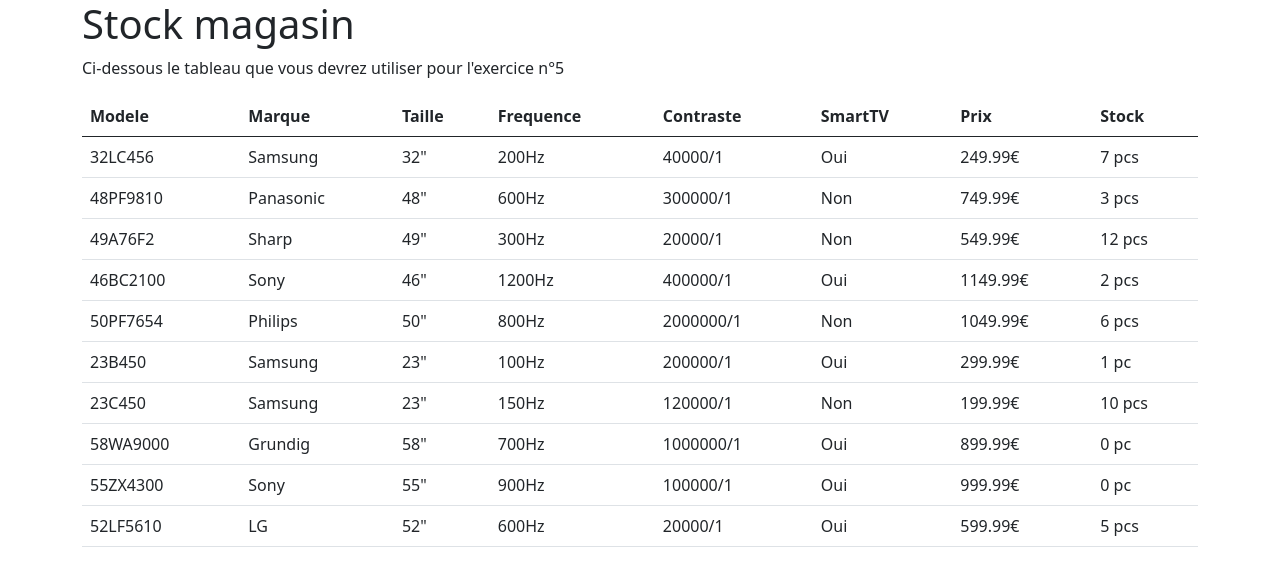
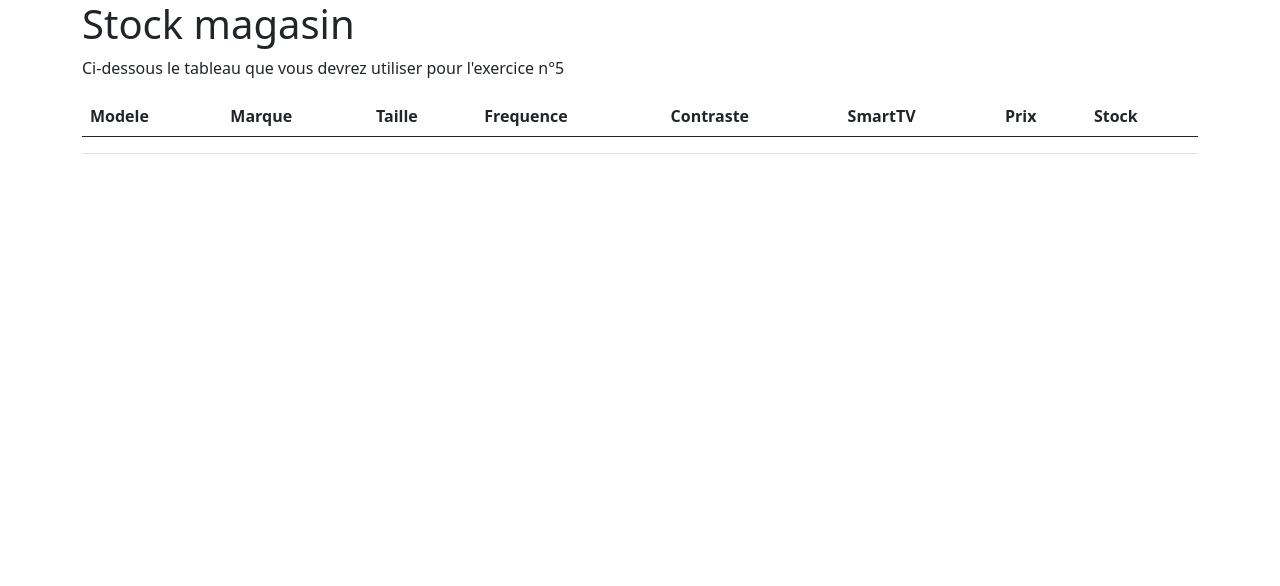
Before and after one commit to tpdevweb2021/backend-files, a PHP site: page /cas-pratique-2.php in a window 1280 px wide. Shown: the top 586 px of the page. Run offline with PHP 8.4, Linux system fonts and the light colour scheme; lists and menus that the app fills with data are empty.

Commit message:
hide resp cp2

```diff
--- a/cas-pratique-2.php
+++ b/cas-pratique-2.php
@@ -161,18 +161,16 @@ CONSIGNES
                     </tr>
                 </thead>
                 <tbody>
-                    <?php foreach($produits as $produit): ?>
                     <tr>
-                        <td><?= $produit['model'] ?></td>
-                        <td><?= $produit['brand'] ?></td>
-                        <td><?= $produit['size'] ?>"</td>
-                        <td><?= $produit['frequency'] ?>Hz</td>
-                        <td><?= $produit['contrast'] ?>/1</td>
-                        <td><?= ($produit['smart'] === true) ? "Oui" : "Non" ?></td>
-                        <td><?= $produit['price'] ?>€</td>
-                        <td><?= $produit['stock'] ?> <?= $produit['stock'] > 1 ? "pcs" : "pc" ?></td>
+                        <td></td>
+                        <td></td>
+                        <td></td>
+                        <td></td>
+                        <td></td>
+                        <td></td>
+                        <td></td>
+                        <td></td>
                     </tr>
-                    <?php endforeach; ?>
                 </tbody>
             </table>
         </div>
```
